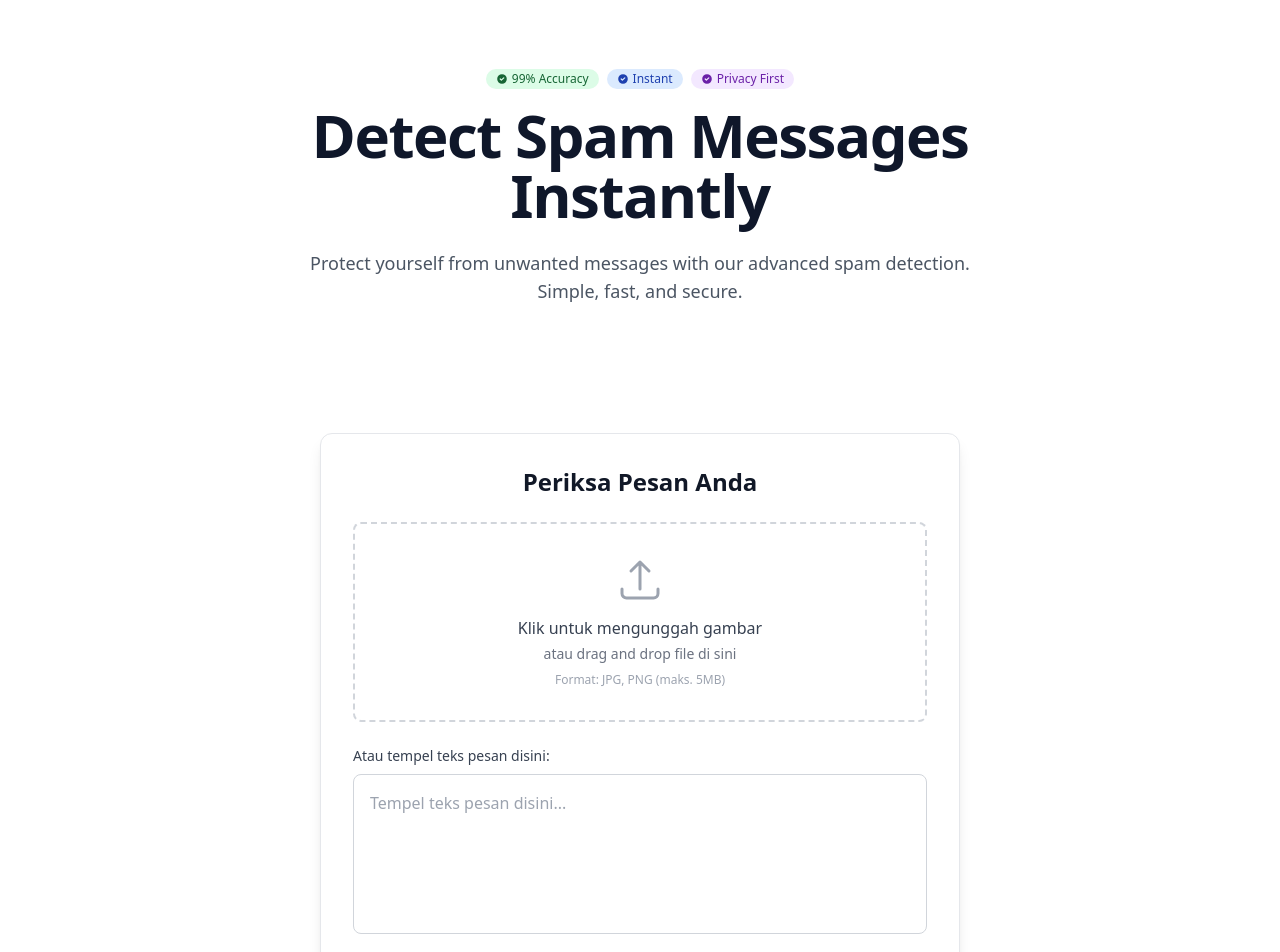
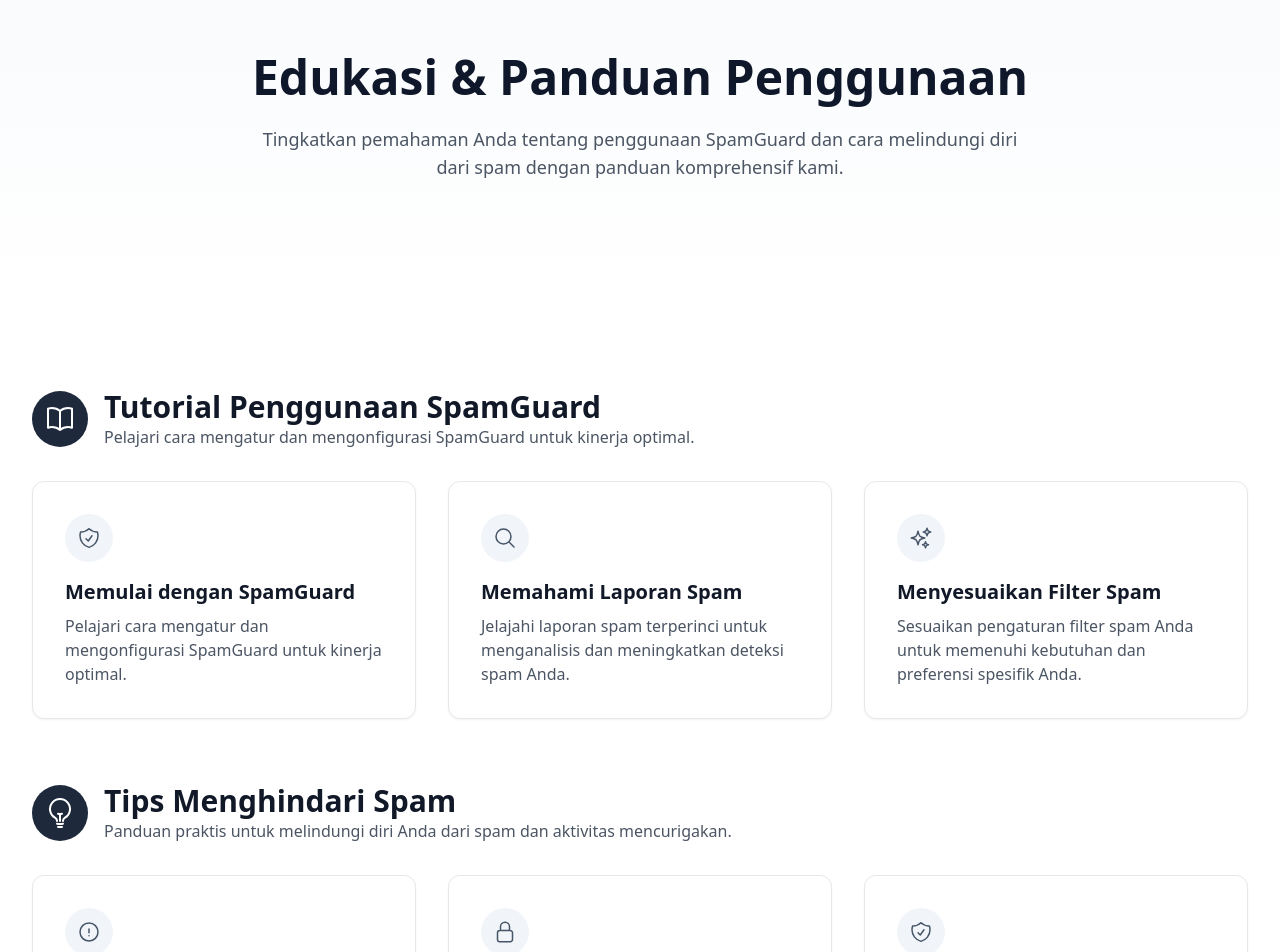
Before and after one commit to mochachmar/spamguard, a React (Vite) app in the folder frontend/: page /#/guides in a window 1280 px wide. Before the commit this address led to /. Shown: the part 140-1092 px from the top of the page. Built offline with nearby package versions, Linux system fonts and the light colour scheme.

Commit message:
Add Guides page and update navigation
Introduces a new GuidesPage with educational content and tips for using SpamGuard. Updates the header navigation to link to the Guides page instead of Pricing, adds new icons to InterfaceIcons, and updates the admin profile information in SettingsPage.

```diff
--- a/frontend/App.tsx
+++ b/frontend/App.tsx
@@ -9,6 +9,7 @@
 import SettingsPage from './src/pages/SettingsPage';
 import NotificationsPage from './src/pages/NotificationsPage';
 import LandingPage from './src/pages/LandingPage';
+import GuidesPage from './src/pages/GuidesPage';
 import LoginPage from './src/pages/LoginPage';
 import RegisterPage from './src/pages/RegisterPage';
 import ForgotPasswordPage from './src/pages/ForgotPasswordPage';
@@ -41,6 +42,7 @@
         ) : (
           <Route path="/" element={<PublicLayout />}>
             <Route index element={<LandingPage />} />
+            <Route path="guides" element={<GuidesPage />} />
             <Route path="login" element={<LoginPage onLogin={handleLogin} />} />
             <Route path="register" element={<RegisterPage />} />
             <Route path="forgot-password" element={<ForgotPasswordPage />} />
--- a/frontend/src/components/icons/InterfaceIcons.tsx
+++ b/frontend/src/components/icons/InterfaceIcons.tsx
@@ -119,3 +119,33 @@
     <path strokeLinecap="round" strokeLinejoin="round" d="M9.75 9.75l4.5 4.5m0-4.5l-4.5 4.5M21 12a9 9 0 11-18 0 9 9 0 0118 0z" />
   </svg>
 );
+
+export const BookOpenIcon: React.FC<React.SVGProps<SVGSVGElement>> = (props) => (
+  <svg xmlns="http://www.w3.org/2000/svg" fill="none" viewBox="0 0 24 24" strokeWidth={1.5} stroke="currentColor" {...props}>
+    <path strokeLinecap="round" strokeLinejoin="round" d="M12 6.042A8.967 8.967 0 006 3.75c-1.052 0-2.062.18-3 .512v14.25A8.987 8.987 0 016 18c2.305 0 4.408.867 6 2.292m0-14.25a8.966 8.966 0 016-2.292c1.052 0 2.062.18 3 .512v14.25A8.987 8.987 0 0018 18a8.967 8.967 0 00-6 2.292m0-14.25v14.25" />
+  </svg>
+);
+
+export const LightBulbIcon: React.FC<React.SVGProps<SVGSVGElement>> = (props) => (
+  <svg xmlns="http://www.w3.org/2000/svg" fill="none" viewBox="0 0 24 24" strokeWidth={1.5} stroke="currentColor" {...props}>
+    <path strokeLinecap="round" strokeLinejoin="round" d="M12 18v-5.25m0 0a6.01 6.01 0 001.5-.189m-1.5.189a6.01 6.01 0 01-1.5-.189m3.75 7.478a12.06 12.06 0 01-4.5 0m3.75 2.383a14.406 14.406 0 01-3 0M14.25 18v-.192c0-.983.658-1.823 1.508-2.316a7.5 7.5 0 10-7.517 0c.85.493 1.509 1.333 1.509 2.316V18" />
+  </svg>
+);
+
+export const MagnifyingGlassIcon: React.FC<React.SVGProps<SVGSVGElement>> = (props) => (
+  <svg xmlns="http://www.w3.org/2000/svg" fill="none" viewBox="0 0 24 24" strokeWidth={1.5} stroke="currentColor" {...props}>
+    <path strokeLinecap="round" strokeLinejoin="round" d="M21 21l-5.197-5.197m0 0A7.5 7.5 0 105.196 5.196a7.5 7.5 0 0010.607 10.607z" />
+  </svg>
+);
+
+export const LockClosedIcon: React.FC<React.SVGProps<SVGSVGElement>> = (props) => (
+  <svg xmlns="http://www.w3.org/2000/svg" fill="none" viewBox="0 0 24 24" strokeWidth={1.5} stroke="currentColor" {...props}>
+    <path strokeLinecap="round" strokeLinejoin="round" d="M16.5 10.5V6.75a4.5 4.5 0 10-9 0v3.75m-.75 11.25h10.5a2.25 2.25 0 002.25-2.25v-6.75a2.25 2.25 0 00-2.25-2.25H6.75a2.25 2.25 0 00-2.25 2.25v6.75a2.25 2.25 0 002.25 2.25z" />
+  </svg>
+);
+
+export const SparklesIcon: React.FC<React.SVGProps<SVGSVGElement>> = (props) => (
+  <svg xmlns="http://www.w3.org/2000/svg" fill="none" viewBox="0 0 24 24" strokeWidth={1.5} stroke="currentColor" {...props}>
+    <path strokeLinecap="round" strokeLinejoin="round" d="M9.813 15.904L9 18.75l-.813-2.846a4.5 4.5 0 00-3.09-3.09L2.25 12l2.846-.813a4.5 4.5 0 003.09-3.09L9 5.25l.813 2.846a4.5 4.5 0 003.09 3.09L15.75 12l-2.846.813a4.5 4.5 0 00-3.09 3.09zM18.259 8.715L18 9.75l-.259-1.035a3.375 3.375 0 00-2.455-2.456L14.25 6l1.036-.259a3.375 3.375 0 002.455-2.456L18 2.25l.259 1.035a3.375 3.375 0 002.456 2.456L21.75 6l-1.035.259a3.375 3.375 0 00-2.456 2.456zM16.894 20.567L16.5 21.75l-.394-1.183a2.25 2.25 0 00-1.423-1.423L13.5 18.75l1.183-.394a2.25 2.25 0 001.423-1.423l.394-1.183.394 1.183a2.25 2.25 0 001.423 1.423l1.183.394-1.183.394a2.25 2.25 0 00-1.423 1.423z" />
+  </svg>
+);
--- a/frontend/src/components/ui/Header.tsx
+++ b/frontend/src/components/ui/Header.tsx
@@ -69,11 +69,10 @@
               How It Works
             </a>
             <a
-              href="#pricing"
-              onClick={(e) => handleNavClick(e, '#pricing')}
+              onClick={() => navigate('/guides')} // Changed from '/login'
               className="text-gray-600 hover:text-slate-800 font-medium"
             >
-              Pricing
+              Guides
             </a>
           </div>
 
@@ -121,15 +120,11 @@
                 How It Works
               </a>
               <a
-                href="#pricing"
-                onClick={(e) => {
-                  handleNavClick(e, '#pricing');
-                  setMobileMenuOpen(false);
-                }}
-                className="text-gray-600 hover:text-slate-800 font-medium"
-              >
-                Pricing
-              </a>
+              onClick={() => navigate('/guides')} // Changed from '/login'
+              className="text-gray-600 hover:text-slate-800 font-medium"
+            >
+              Guides
+            </a>
             </div>
             <div className="flex space-x-4 mt-4">
               <button
--- /dev/null
+++ b/frontend/src/pages/GuidesPage.tsx
@@ -0,0 +1,114 @@
+import React from 'react';
+import { useNavigate } from 'react-router-dom';
+import {
+  ShieldCheckIcon,
+  BookOpenIcon,
+  LightBulbIcon,
+  MagnifyingGlassIcon,
+  LockClosedIcon,
+  ExclamationCircleIcon,
+  SparklesIcon
+} from '../components/icons/InterfaceIcons';
+
+// Component for each guide card
+const GuideCard: React.FC<{ icon: React.ReactNode; title: string; description: string }> = ({
+  icon,
+  title,
+  description
+}) => (
+  <div className="bg-white p-8 rounded-xl shadow-sm border border-gray-200 flex flex-col items-start text-left">
+    <div className="bg-slate-100 rounded-full p-3 mb-4">{icon}</div>
+    <h3 className="text-xl font-bold text-gray-900 mb-2">{title}</h3>
+    <p className="text-gray-600">{description}</p>
+  </div>
+);
+
+// Component for each section (Tutorials and Tips)
+const GuideSection: React.FC<{
+  title: string;
+  subtitle: string;
+  icon: React.ReactNode;
+  children: React.ReactNode
+}> = ({ title, subtitle, icon, children }) => (
+  <div className="mb-16">
+    <div className="flex items-center mb-8">
+      <div className="bg-slate-800 rounded-full p-3 mr-4">
+        {icon}
+      </div>
+      <div>
+        <h2 className="text-3xl font-bold text-gray-900">{title}</h2>
+        <p className="text-gray-600">{subtitle}</p>
+      </div>
+    </div>
+    <div className="grid grid-cols-1 md:grid-cols-3 gap-8">
+      {children}
+    </div>
+  </div>
+);
+
+const GuidesPage: React.FC = () => {
+  const navigate = useNavigate();
+
+  return (
+    <div className="bg-white text-gray-800">
+      <section className="py-20 sm:py-28 bg-gradient-to-b from-slate-50 to-white">
+        <div className="max-w-7xl mx-auto px-4 sm:px-6 lg:px-8 text-center">
+          <h1 className="text-4xl sm:text-5xl font-extrabold text-slate-900 mb-6">Edukasi & Panduan Penggunaan</h1>
+          <p className="text-lg text-gray-600 max-w-3xl mx-auto">
+            Tingkatkan pemahaman Anda tentang penggunaan SpamGuard dan cara melindungi diri dari spam dengan panduan komprehensif kami.
+          </p>
+        </div>
+      </section>
+
+      <section className="py-16 sm:py-24">
+        <div className="max-w-7xl mx-auto px-4 sm:px-6 lg:px-8">
+          <GuideSection
+            title="Tutorial Penggunaan SpamGuard"
+            subtitle="Pelajari cara mengatur dan mengonfigurasi SpamGuard untuk kinerja optimal."
+            icon={<BookOpenIcon className="h-8 w-8 text-white" />}
+          >
+            <GuideCard
+              icon={<ShieldCheckIcon className="h-6 w-6 text-slate-600" />}
+              title="Memulai dengan SpamGuard"
+              description="Pelajari cara mengatur dan mengonfigurasi SpamGuard untuk kinerja optimal."
+            />
+            <GuideCard
+              icon={<MagnifyingGlassIcon className="h-6 w-6 text-slate-600" />}
+              title="Memahami Laporan Spam"
+              description="Jelajahi laporan spam terperinci untuk menganalisis dan meningkatkan deteksi spam Anda."
+            />
+            <GuideCard
+              icon={<SparklesIcon className="h-6 w-6 text-slate-600" />}
+              title="Menyesuaikan Filter Spam"
+              description="Sesuaikan pengaturan filter spam Anda untuk memenuhi kebutuhan dan preferensi spesifik Anda."
+            />
+          </GuideSection>
+
+          <GuideSection
+            title="Tips Menghindari Spam"
+            subtitle="Panduan praktis untuk melindungi diri Anda dari spam dan aktivitas mencurigakan."
+            icon={<LightBulbIcon className="h-8 w-8 text-white" />}
+          >
+            <GuideCard
+              icon={<ExclamationCircleIcon className="h-6 w-6 text-slate-600" />}
+              title="Mengenali Upaya Phishing"
+              description="Pelajari cara mengidentifikasi dan menghindari email dan situs web phishing yang mencoba mencuri informasi Anda."
+            />
+            <GuideCard
+              icon={<LockClosedIcon className="h-6 w-6 text-slate-600" />}
+              title="Membuat Kata Sandi yang Kuat"
+              description="Ikuti praktik terbaik untuk membuat kata sandi yang kuat dan aman untuk melindungi akun Anda."
+            />
+            <GuideCard
+              icon={<ShieldCheckIcon className="h-6 w-6 text-slate-600" />}
+              title="Melindungi Informasi Pribadi Anda"
+              description="Pahami cara melindungi data pribadi Anda dari spam dan aktivitas berbahaya."
+            />
+          </GuideSection>
+        </div>
+      </section>
+    </div>
+  );
+};
+
+export default GuidesPage;
--- a/frontend/src/pages/SettingsPage.tsx
+++ b/frontend/src/pages/SettingsPage.tsx
@@ -45,10 +45,10 @@
         <h2 className="text-xl font-bold text-gray-900 border-b pb-4">Admin Profile</h2>
         <div className="pt-6">
             <div className="flex flex-col sm:flex-row items-start sm:items-center space-y-4 sm:space-y-0 sm:space-x-6 mb-8">
-                <img className="h-24 w-24 rounded-full" src="https://i.pravatar.cc/150?u=ethan" alt="Profile" />
+                <img className="h-24 w-24 rounded-full" src="https://i.pravatar.cc/150?u=a042581f4e29026704d" alt="Profile" />
                 <div className="flex-grow">
-                    <p className="text-lg font-bold text-gray-800">Ethan Carter</p>
-                    <p className="text-sm text-gray-500">ethan.carter@example.com</p>
+                    <p className="text-lg font-bold text-gray-800">Moch Achmar</p>
+                    <p className="text-sm text-gray-500">mochachmar@gmail.com</p>
                 </div>
                 <button className="px-4 py-2 bg-gray-100 text-gray-800 font-medium rounded-md hover:bg-gray-200">
                     Change Photo
@@ -57,11 +57,11 @@
             <form className="space-y-4">
                 <div>
                     <label htmlFor="name" className="block text-sm font-medium text-gray-700">Name</label>
-                    <input type="text" id="name" defaultValue="Ethan Carter" className="mt-1 block w-full px-3 py-2 bg-white border border-gray-300 rounded-md shadow-sm text-gray-900 focus:outline-none focus:ring-indigo-500 focus:border-indigo-500 sm:text-sm" />
+                    <input type="text" id="name" defaultValue="Moch Achmar" className="mt-1 block w-full px-3 py-2 bg-white border border-gray-300 rounded-md shadow-sm text-gray-900 focus:outline-none focus:ring-indigo-500 focus:border-indigo-500 sm:text-sm" />
                 </div>
                 <div>
                     <label htmlFor="email" className="block text-sm font-medium text-gray-700">Email</label>
-                    <input type="email" id="email" defaultValue="ethan.carter@example.com" className="mt-1 block w-full px-3 py-2 bg-white border border-gray-300 rounded-md shadow-sm text-gray-900 focus:outline-none focus:ring-indigo-500 focus:border-indigo-500 sm:text-sm" />
+                    <input type="email" id="email" defaultValue="mochachmar@gmail.com" className="mt-1 block w-full px-3 py-2 bg-white border border-gray-300 rounded-md shadow-sm text-gray-900 focus:outline-none focus:ring-indigo-500 focus:border-indigo-500 sm:text-sm" />
                 </div>
                 <div>
                     <label htmlFor="password" className="block text-sm font-medium text-gray-700">Password</label>
```
